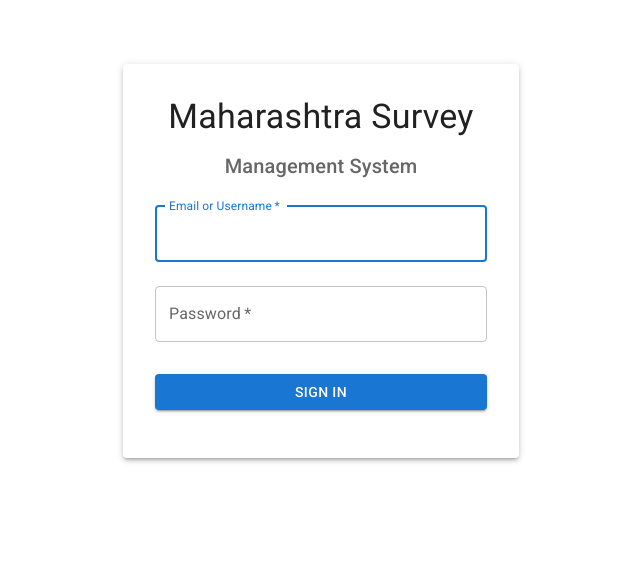
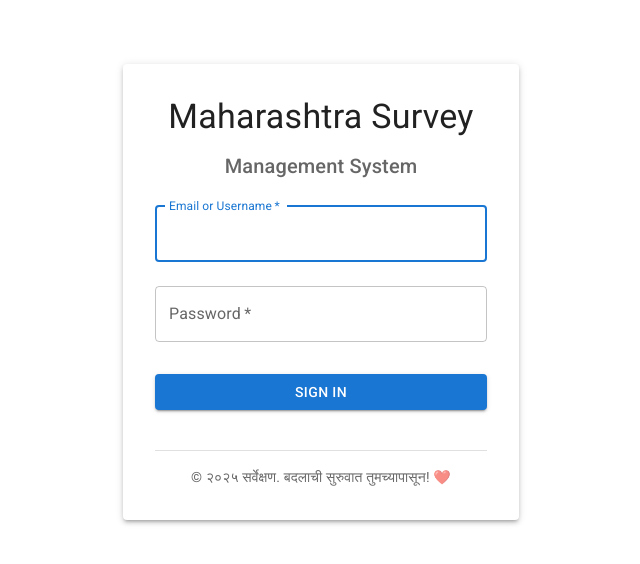
Before and after one commit to vzvijay/explorebackend, a React (Vite) app in the folder web-dashboard/: page /login in a window 1280 px wide. Shown: the top 564 px of the page, without its empty margins (319-959 px from the left). Built offline with nearby package versions, Linux system fonts and the light colour scheme; no server answers.

Commit message:
Add Marathi motivational footer to login page - Add footer with text: © २०२५ सर्वेक्षण. बदलाची सुरुवात तुमच्यापासून! ❤️ - Position footer below login form with proper styling - Deploy to Vercel production

```diff
--- a/web-dashboard/src/pages/LoginPage.tsx
+++ b/web-dashboard/src/pages/LoginPage.tsx
@@ -85,6 +85,20 @@ const LoginPage: React.FC = () => {
               {isLoading ? 'Signing In...' : 'Sign In'}
             </Button>
           </Box>
+
+          {/* Marathi Footer */}
+          <Box
+            sx={{
+              textAlign: 'center',
+              mt: 3,
+              pt: 2,
+              borderTop: '1px solid #e0e0e0',
+              color: 'text.secondary',
+              fontSize: '0.875rem'
+            }}
+          >
+            © २०२५ सर्वेक्षण. बदलाची सुरुवात तुमच्यापासून! ❤️
+          </Box>
         </Paper>
       </Box>
     </Container>
```
